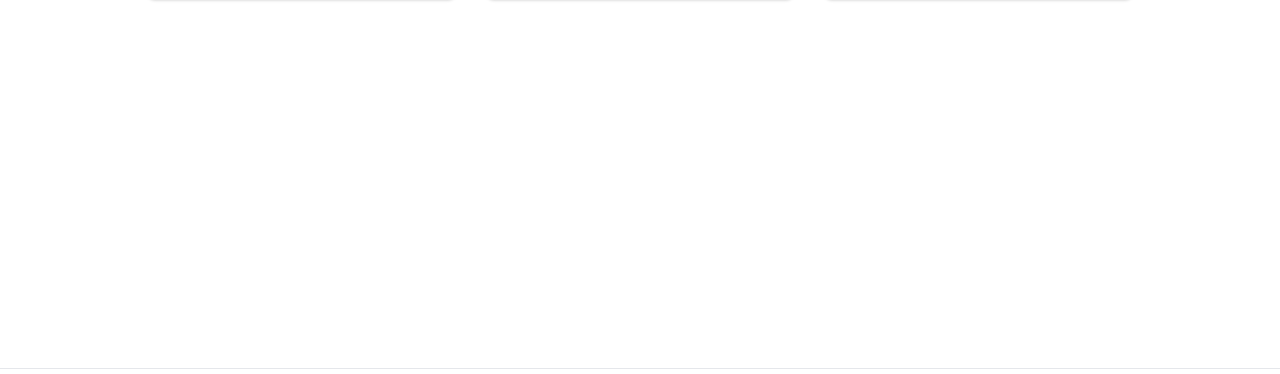
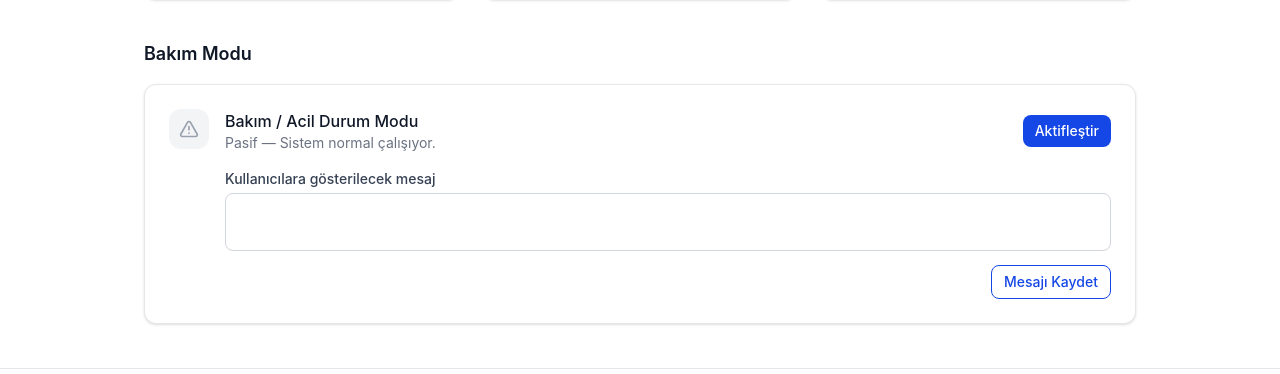
Before and after one commit to dckaratas/bursio-web, a Next.js app: page /admin in a window 1280 px wide. Shown: the part 339-713 px from the top of the page. Built offline with nearby package versions, Linux system fonts and the light colour scheme; no server answers.

Commit message:
yeni özellikler eklendi

```diff
--- a/app/admin/page.tsx
+++ b/app/admin/page.tsx
@@ -1,13 +1,25 @@
 "use client";
 
+import { useState, useEffect } from "react";
 import Link from "next/link";
-import { Users, Flag, University, ArrowRight } from "lucide-react";
+import { Users, Flag, University, ArrowRight, AlertTriangle } from "lucide-react";
 import Card from "@/components/ui/Card";
+import Button from "@/components/ui/Button";
 import { ROUTES } from "@/constants";
-import { useAdminStats } from "@/hooks/useAdmin";
+import { useAdminStats, useAdminMaintenance, useSetMaintenance } from "@/hooks/useAdmin";
 
 export default function AdminDashboardPage() {
   const { data: stats, isLoading } = useAdminStats();
+  const { data: maintenance } = useAdminMaintenance();
+  const setMaintenance = useSetMaintenance();
+
+  const [maintenanceMsg, setMaintenanceMsg] = useState("");
+
+  useEffect(() => {
+    if (maintenance?.message) {
+      setMaintenanceMsg(maintenance.message);
+    }
+  }, [maintenance?.message]);
 
   const cards = [
     {
@@ -32,6 +44,20 @@ export default function AdminDashboardPage() {
       href: ROUTES.ADMIN.UNIVERSITIES,
     },
   ];
+
+  const handleToggleMaintenance = () => {
+    setMaintenance.mutate({
+      active: !maintenance?.active,
+      message: maintenanceMsg,
+    });
+  };
+
+  const handleSaveMessage = () => {
+    setMaintenance.mutate({
+      active: maintenance?.active ?? false,
+      message: maintenanceMsg,
+    });
+  };
 
   return (
     <div className="max-w-5xl mx-auto px-4 py-10">
@@ -63,6 +89,60 @@ export default function AdminDashboardPage() {
           </Link>
         ))}
       </div>
+
+      {/* Bakım Modu */}
+      <div className="mt-10">
+        <h2 className="text-lg font-semibold text-gray-900 mb-4">Bakım Modu</h2>
+        <Card>
+          <div className="flex items-start gap-4">
+            <div className={`w-10 h-10 rounded-xl flex items-center justify-center flex-shrink-0 ${maintenance?.active ? "bg-amber-100" : "bg-gray-100"}`}>
+              <AlertTriangle className={`w-5 h-5 ${maintenance?.active ? "text-amber-600" : "text-gray-400"}`} />
+            </div>
+            <div className="flex-1 min-w-0">
+              <div className="flex items-center justify-between gap-4 mb-1">
+                <div>
+                  <p className="font-medium text-gray-900">Bakım / Acil Durum Modu</p>
+                  <p className="text-sm text-gray-500">
+                    {maintenance?.active
+                      ? "Aktif — Yeni kayıtlar engellendi, kullanıcılara bildirim gösteriliyor."
+                      : "Pasif — Sistem normal çalışıyor."}
+                  </p>
+                </div>
+                <Button
+                  variant={maintenance?.active ? "danger" : "primary"}
+                  size="sm"
+                  loading={setMaintenance.isPending}
+                  onClick={handleToggleMaintenance}
+                >
+                  {maintenance?.active ? "Kapat" : "Aktifleştir"}
+                </Button>
+              </div>
+
+              <div className="mt-4">
+                <label className="block text-sm font-medium text-gray-700 mb-1">
+                  Kullanıcılara gösterilecek mesaj
+                </label>
+                <textarea
+                  value={maintenanceMsg}
+                  onChange={(e) => setMaintenanceMsg(e.target.value)}
+                  rows={2}
+                  className="w-full border border-gray-300 rounded-lg px-3 py-2 text-sm focus:outline-none focus:ring-2 focus:ring-blue-500 resize-none"
+                />
+                <div className="mt-2 flex justify-end">
+                  <Button
+                    variant="secondary"
+                    size="sm"
+                    loading={setMaintenance.isPending}
+                    onClick={handleSaveMessage}
+                  >
+                    Mesajı Kaydet
+                  </Button>
+                </div>
+              </div>
+            </div>
+          </div>
+        </Card>
+      </div>
     </div>
   );
 }
--- a/app/admin/universities/page.tsx
+++ b/app/admin/universities/page.tsx
@@ -92,7 +92,14 @@ export default function AdminUniversitiesPage() {
       )}
 
       {addMutation.isError && (
-        <Alert type="error" message="Üniversite eklenirken hata oluştu." className="mb-4" />
+        <Alert
+          type="error"
+          message={
+            (addMutation.error as any)?.response?.data?.message ??
+            "Üniversite eklenirken hata oluştu."
+          }
+          className="mb-4"
+        />
       )}
 
       {addMutation.isSuccess && (
--- a/app/page.tsx
+++ b/app/page.tsx
@@ -1,9 +1,17 @@
+"use client";
+
 import Link from "next/link";
 import { ROUTES } from "@/constants";
 import { GraduationCap, Heart, Shield, Zap } from "lucide-react";
+import MaintenanceBanner from "@/components/ui/MaintenanceBanner";
+import { useSystemStatus } from "@/hooks/useStatus";
 
 export default function HomePage() {
+  const { data: status } = useSystemStatus();
+
   return (
+    <>
+      {status?.active && <MaintenanceBanner message={status.message} />}
     <div className="flex flex-col">
       {/* Hero */}
       <section className="bg-gradient-to-br from-blue-700 to-blue-900 text-white py-24 px-4">
@@ -225,5 +233,6 @@ export default function HomePage() {
         </div>
       </section>
     </div>
+    </>
   );
 }
--- a/app/register/page.tsx
+++ b/app/register/page.tsx
@@ -8,6 +8,8 @@ import Button from "@/components/ui/Button";
 import Alert from "@/components/ui/Alert";
 import { ROUTES, API_ENDPOINTS } from "@/constants";
 import api from "@/lib/api";
+import MaintenanceBanner from "@/components/ui/MaintenanceBanner";
+import { useSystemStatus } from "@/hooks/useStatus";
 
 type Role = "STUDENT" | "DONOR";
 
@@ -29,6 +31,7 @@ export default function RegisterPage() {
   const [changeLoading, setChangeLoading] = useState(false);
   const [changeSuccess, setChangeSuccess] = useState("");
   const [changeError, setChangeError] = useState("");
+  const { data: status } = useSystemStatus();
 
   const handleChange = (e: React.ChangeEvent<HTMLInputElement>) => {
     setForm({ ...form, [e.target.name]: e.target.value });
@@ -80,6 +83,8 @@ export default function RegisterPage() {
     }
   };
   return (
+    <>
+      {status?.active && <MaintenanceBanner message={status.message} />}
     <div className="min-h-[calc(100vh-8rem)] flex items-center justify-center px-4 py-8">
       <div className="w-full max-w-md">
         {/* Logo */}
@@ -301,5 +306,6 @@ export default function RegisterPage() {
         </p>
       </div>
     </div>
+    </>
   );
 }
--- /dev/null
+++ b/components/ui/MaintenanceBanner.tsx
@@ -0,0 +1,18 @@
+"use client";
+
+import { AlertTriangle } from "lucide-react";
+
+interface Props {
+  message: string;
+}
+
+export default function MaintenanceBanner({ message }: Props) {
+  return (
+    <div className="w-full bg-amber-50 border-b border-amber-200 px-4 py-3">
+      <div className="max-w-5xl mx-auto flex items-start gap-3">
+        <AlertTriangle className="w-5 h-5 text-amber-600 flex-shrink-0 mt-0.5" />
+        <p className="text-sm text-amber-800">{message}</p>
+      </div>
+    </div>
+  );
+}
--- a/constants/index.ts
+++ b/constants/index.ts
@@ -43,6 +43,10 @@ export const API_ENDPOINTS = {
     UNIVERSITIES: "/api/admin/universities",
     UNIVERSITY_DOMAIN: (id: number) => `/api/admin/universities/${id}/domains`,
     UNIVERSITY_TOGGLE: (id: number) => `/api/admin/universities/${id}/toggle`,
+    MAINTENANCE: "/api/admin/maintenance",
+  },
+  PUBLIC: {
+    STATUS: "/api/public/status",
   },
   UNIVERSITIES: "/api/universities",
   REPORTS: "/api/reports",
--- a/hooks/useAdmin.ts
+++ b/hooks/useAdmin.ts
@@ -105,3 +105,25 @@ export function useAdminStats() {
     staleTime: 60 * 1000,  // 1 dakika
   });
 }
+
+export function useAdminMaintenance() {
+  return useQuery({
+    queryKey: ["adminMaintenance"],
+    queryFn: async () => {
+      const res = await api.get(API_ENDPOINTS.ADMIN.MAINTENANCE);
+      return res.data as { active: boolean; message: string };
+    },
+    staleTime: 0,
+  });
+}
+
+export function useSetMaintenance() {
+  const queryClient = useQueryClient();
+  return useMutation({
+    mutationFn: (data: { active: boolean; message: string }) =>
+      api.put(API_ENDPOINTS.ADMIN.MAINTENANCE, data),
+    onSuccess: () => {
+      queryClient.invalidateQueries({ queryKey: ["adminMaintenance"] });
+    },
+  });
+}
--- /dev/null
+++ b/hooks/useStatus.ts
@@ -0,0 +1,19 @@
+import { useQuery } from "@tanstack/react-query";
+import axios from "axios";
+import { API_ENDPOINTS } from "@/constants";
+
+const BASE_URL = process.env.NEXT_PUBLIC_API_URL ?? "";
+
+export function useSystemStatus() {
+  return useQuery({
+    queryKey: ["systemStatus"],
+    queryFn: async () => {
+      const res = await axios.get(`${BASE_URL}${API_ENDPOINTS.PUBLIC.STATUS}`);
+      return res.data as { active: boolean; message: string };
+    },
+    // Auth gerektirmediği için interceptor'suz axios kullanıyoruz
+    staleTime: 30 * 1000,
+    refetchInterval: 60 * 1000, // 1 dakikada bir güncelle
+    retry: false,
+  });
+}
```
